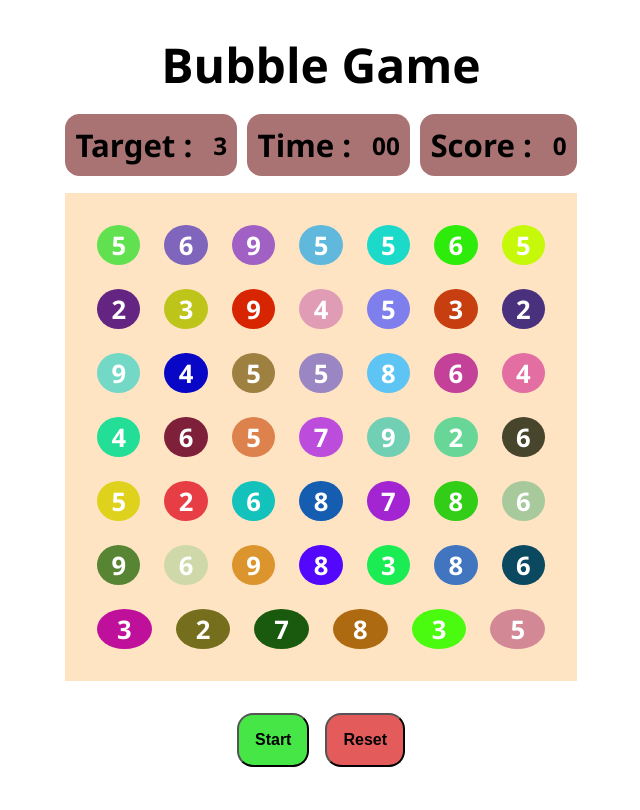
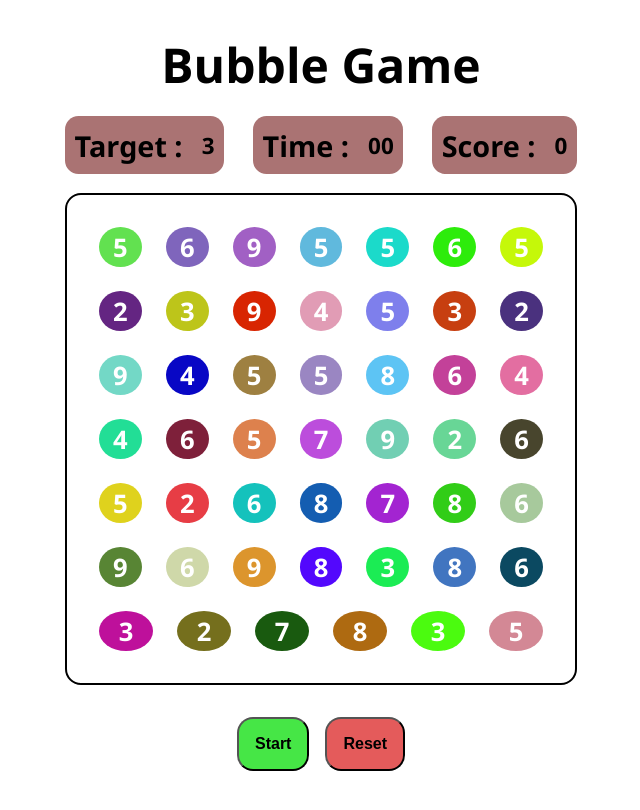
Before and after one commit to atholehansraj/bubble-game, a plain HTML site: page index.html in a window 1280 px wide. Shown: the whole page, without its empty margins (319-959 px from the left). Drawn offline with Linux system fonts and the light colour scheme.

Commit message:
some update

```diff
--- a/script.js
+++ b/script.js
@@ -63,7 +63,7 @@ start.addEventListener("click", function () {
     if (count <= 0) {
       clearInterval(answer);
       alert("Time up...")
-      timer.textContent = "time is up";
+      timer.textContent = "00";
     }
   }, 1000);
 
--- a/style.scss
+++ b/style.scss
@@ -46,7 +46,7 @@ main{
                 justify-content: center;
                 align-items: center;
                 gap: 1em;
-                font-size: 1.3em;
+                font-size: 1.2em;
                 background-color: rgb(170, 115, 115);
                 padding: 0.5em ;
                 border-radius: 0.7em;
@@ -56,7 +56,7 @@ main{
                 justify-content: center;
                 align-items: center;
                 gap: 1em;
-                font-size: 1.3em;
+                font-size: 1.2em;
                 background-color: rgb(170, 115, 115);
                 padding: 0.5em;
                 border-radius: 0.7em;
@@ -66,7 +66,7 @@ main{
                 justify-content: center;
                 align-items: center;
                 gap: 1em;
-                font-size: 1.3em;
+                font-size: 1.2em;
                 background-color: rgb(170, 115, 115);
                 padding: 0.5em;
                 border-radius: 0.7em;
@@ -76,7 +76,8 @@ main{
             width: 40%;
             height: 100%;
             padding: 2em;
-            background-color: bisque;
+            border: 2px solid black;
+            border-radius: 1em;
             display: flex;
             flex-wrap: wrap;
             gap: 1.5em;
```
Also changed, not shown: style.css, 1 other file.
